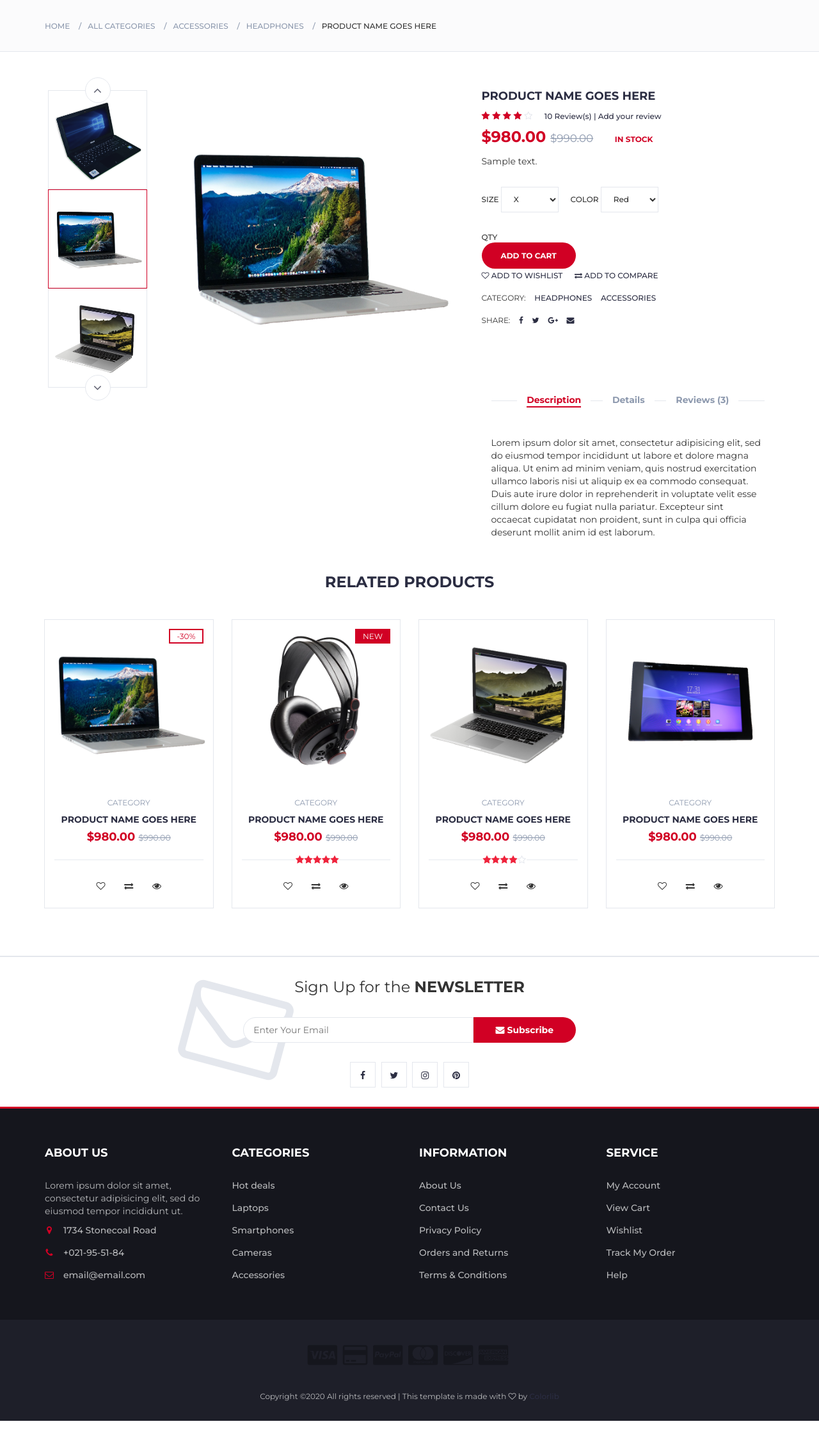
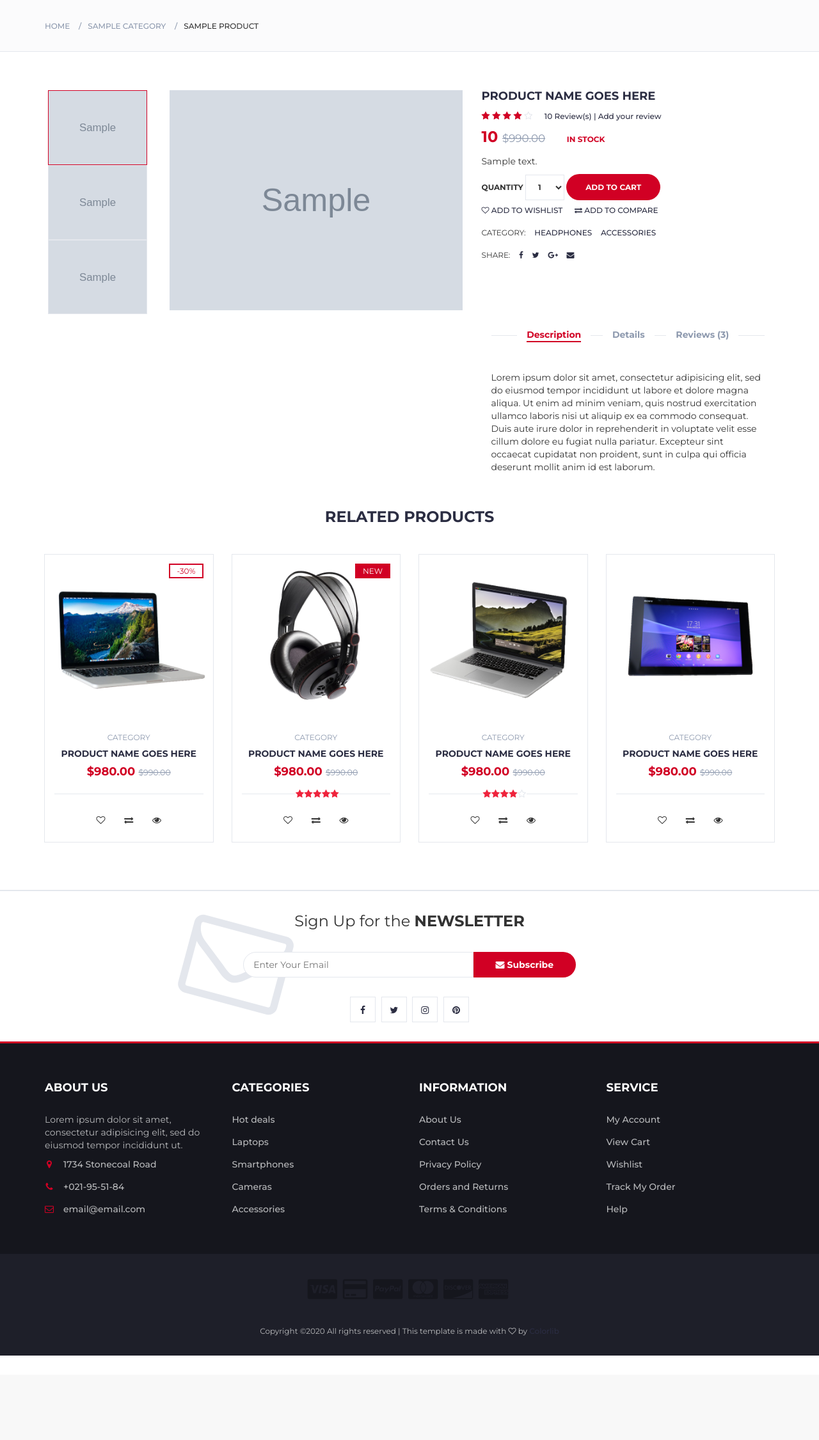
Before and after one commit to alimd94/Django-E-commerce, a Django app: template shop/templates/product.html in a window 1280 px wide. Shown: the part 247-2498 px from the top of the page at 64% size. After the commit the page ends 2366 px from the top, so only its background shows below. Run offline with Django 3.2, Linux system fonts and the light colour scheme; the template is opened without the code that fills it: most values are stand-ins (such as "Sample title", 1, 10 or a date in 2020); grey boxes marked "Sample" are stand-in pictures; some libraries are stand-ins or nearby versions.

Commit message:
edit Cart app & edit models & working on views
1- Cart:
*editing cart for more functionality like quantity
*working on its template
*working on its views

2-Models:
*add fields to product
*redesign Order
*create OrderItems

3-Views:
*Homepage got more completed (top brand added)
*Product Detail page got more completed

```diff
--- a/cart/templates/cart_index.html
+++ b/cart/templates/cart_index.html
@@ -1,5 +1,7 @@
 {% extends 'base.html' %}
 {% load static %}
+{% load mathfilters %}
+
 
 		{% block title %}
 		Shoping Cart
@@ -10,8 +12,9 @@
 	{% with product=item.product %}
     	<p> {{product.name}} </p>
     	<p> {{product.price}} </p>
-    	<p> {{product.price.size}} </p>
     	<p> {{product.category}} </p>
+		<p> {{item.quantity}} </p>
+		<p> {{item.quantity|mul:product.price}} </p>
 			<form method="POST" action="{% url 'cart:delete' product.id %}">
 					{% csrf_token %}
 				<button type="submit"class="primary-btn">Delete from Cart</button>
--- a/cart/views.py
+++ b/cart/views.py
@@ -17,7 +17,7 @@ class AddCart(View):
     def post(self,request,pk):
         cart = Cart(request)
         product = Product.objects.get(pk=pk)
-        cart.add(product,1,1000)
+        cart.add(product,request.POST.get('qty', 1))
         return redirect("cart:index")
 
 class DeleteCart(View):
--- a/ecommerce/settings.py
+++ b/ecommerce/settings.py
@@ -41,6 +41,7 @@ INSTALLED_APPS = [
     'shop.apps.ShopConfig',
     'cart.apps.CartConfig',
     'mptt',
+    'mathfilters',
 ]
 
 MIDDLEWARE = [
--- a/shop/templates/product.html
+++ b/shop/templates/product.html
@@ -2,7 +2,7 @@
 {% load static %}
 
 		{% block title %}
-		Product
+		{{product.name}}
 		{% endblock title %}
 
 {% block content %}
@@ -16,10 +16,10 @@
 					<ul class="breadcrumb-tree">
 					{% comment %} categories come here {% endcomment %}
 						<li><a href="#">Home</a></li>
-						<li><a href="#">All Categories</a></li>
-						<li><a href="#">Accessories</a></li>
-						<li><a href="#">Headphones</a></li>
-						<li class="active">Product name goes here</li>
+						{% for category in categories %}
+						<li><a href="#">{{category.name}}</a></li>
+						{% endfor %}
+						<li class="active">{{product.name}}</li>
 					</ul>
 				</div>
 			</div>
@@ -38,20 +38,17 @@
 				<!-- Product main img -->
 				<div class="col-md-5 col-md-push-2">
 					<div id="product-main-img">
+
 						<div class="product-preview">
-							<img src="{% static 'shop/img/product01.png' %}" alt="">
+							<img src="{{product.image1.url}}" alt="">
 						</div>
 
 						<div class="product-preview">
-							<img src="{% static 'shop/img/product03.png' %}" alt="">
+							<img src="{{product.image2.url}}" alt="">
 						</div>
 
 						<div class="product-preview">
-							<img src="./img/product06.png" alt="">
-						</div>
-
-						<div class="product-preview">
-							<img src="{% static 'shop/img/product08.png' %}" alt="">
+							<img src="{{product.image3.url}}" alt="">
 						</div>
 					</div>
 				</div>
@@ -60,20 +57,17 @@
 				<!-- Product thumb imgs -->
 				<div class="col-md-2  col-md-pull-5">
 					<div id="product-imgs">
+
 						<div class="product-preview">
-							<img src="{% static 'shop/img/product01.png' %}" alt="">
+							<img src="{{product.image1.url}}" alt="">
 						</div>
 
 						<div class="product-preview">
-							<img src="{% static 'shop/img/product03.png' %}" alt="">
+							<img src="{{product.image2.url}}" alt="">
 						</div>
 
 						<div class="product-preview">
-							<img src="{% static 'shop/img/product06.png' %}" alt="">
-						</div>
-
-						<div class="product-preview">
-							<img src="{% static 'shop/img/product08.png' %}" alt="">
+							<img src="{{product.image3.url}}" alt="">
 						</div>
 					</div>
 				</div>
@@ -94,11 +88,16 @@
 							<a class="review-link" href="#">10 Review(s) | Add your review</a>
 						</div>
 						<div>
-							<h3 class="product-price">$980.00 <del class="product-old-price">$990.00</del></h3>
-							<span class="product-available">In Stock</span>
+							<h3 class="product-price">{{product.price}} <del class="product-old-price">$990.00</del></h3>
+							{% if product.quantity > 0 %}
+								<span class="product-available">In Stock</span>
+							{% else %}
+								<span class="product-available">Out Of Stock</span>
+							{% endif %}
+
 						</div>
-						<p> {{ product.description }}</p>
-						<div class="product-options">
+						<p> {{ product.short_description }}</p>
+						{% comment %} <div class="product-options">
 							<label>
 								Size
 								<select class="input-select">
@@ -111,13 +110,22 @@
 									<option value="0">Red</option>
 								</select>
 							</label>
-						</div>
+						</div> {% endcomment %}
 
 						<div class="add-to-cart">
 							<div class="qty-label">
-								Qty
+
 								<form method="POST" action="{% url 'cart:add' product.id %}">
 								{% csrf_token %}
+								<label>
+								Quantity
+								<select class="input-select" name="qty">
+									<option value="1">1</option>
+									<option value="2">2</option>
+									<option value="3">3</option>
+									<option value="4">4</option>
+								</select>
+								</label>
 								 {% comment %} <input type="hidden" id="custId" name="custId" value="{{ product.id }}"> {% endcomment %}
 								<button type="submit"class="primary-btn">Add to Cart</button>
 
```
Also changed, not shown: cart/cart.py (+5 -5 lines), shop/models.py (+13 -10 lines), shop/templates/index.html (+15 -2 lines), shop/views.py (+5 -3 lines), media/images/brand/Dell_logo_2016.svg.png, media/images/brand/Logitech-Logo.wine.png, media/images/brand/lenovo.jpg, media/images/brand/samsung.png, shop/migrations/0007_auto_20201206_1545.py (added).
